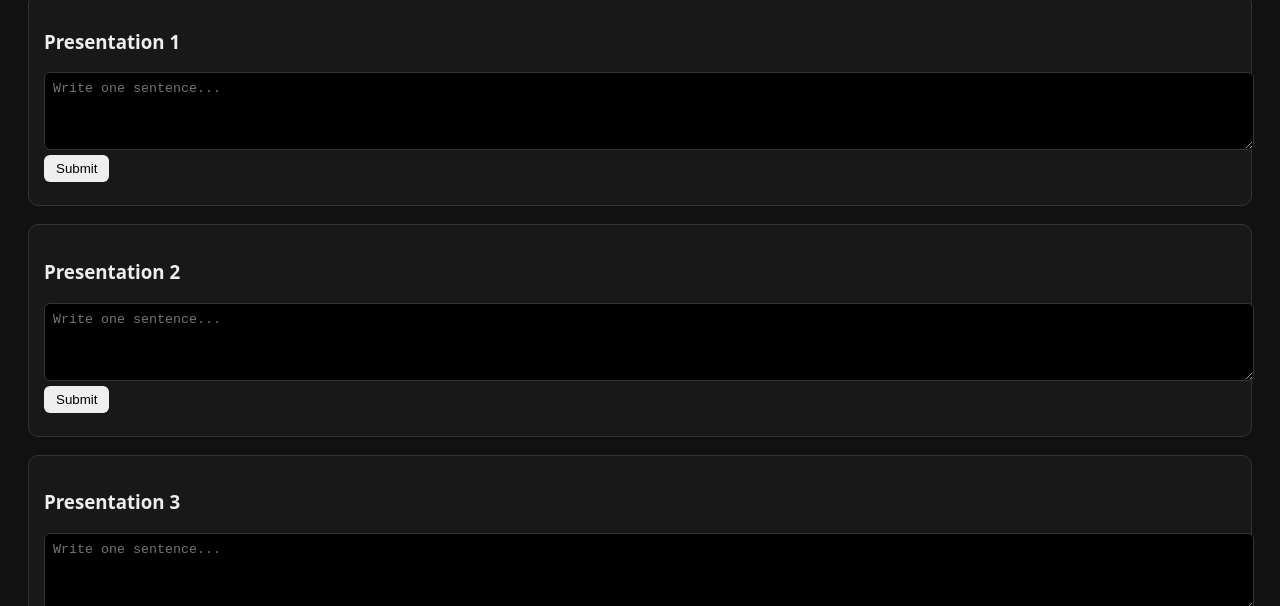
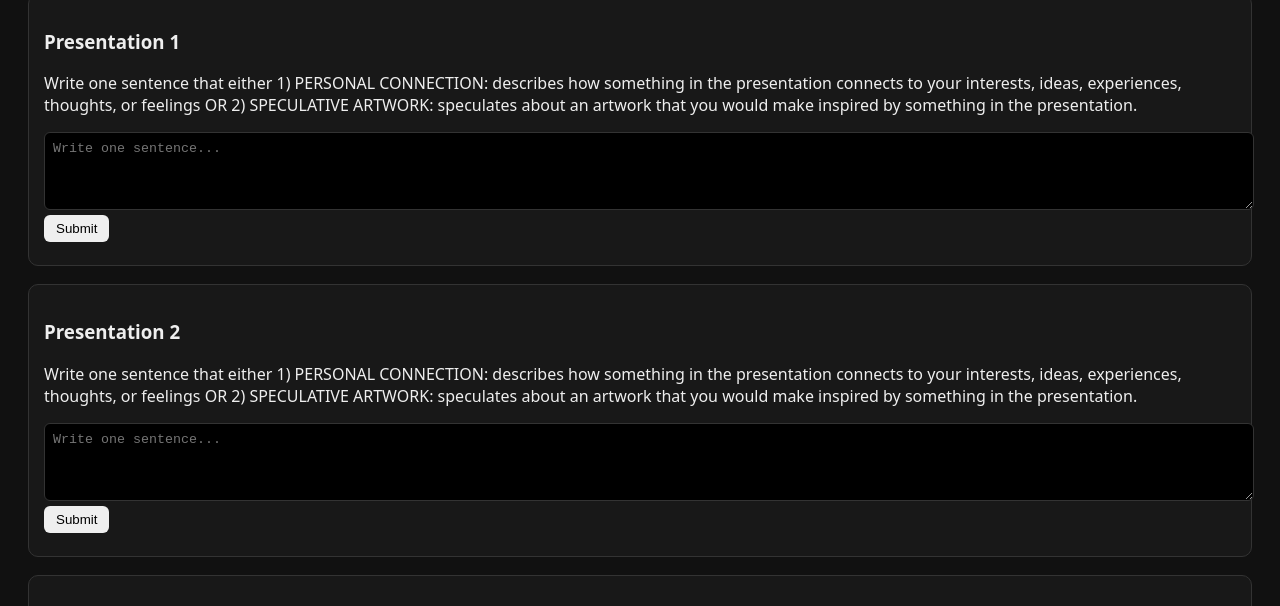
Before and after one commit to sbuckius/art104-presentation2-answers, a plain HTML site: page index.html in a window 1280 px wide. Shown: the part 180-786 px from the top of the page. Drawn offline with nearby package versions, Linux system fonts and the light colour scheme; no server answers.

Commit message:
Add files via upload

```diff
--- a/index.html
+++ b/index.html
@@ -135,6 +135,7 @@ for (let i = 1; i <= 24; i++) {
   div.className = "question";
   div.innerHTML = `
     <h3>Presentation ${i}</h3>
+    <p>Write one sentence that either 1) PERSONAL CONNECTION: describes how something in the presentation connects to your interests, ideas, experiences, thoughts, or feelings OR 2) SPECULATIVE ARTWORK: speculates about an artwork that you would make inspired by something in the presentation.</p>
     <textarea id="text-${i}" placeholder="Write one sentence..."></textarea><br>
     <button onclick="submitAnswer(${i})">Submit</button>
     <div class="responses" id="responses-${i}"></div>
```
